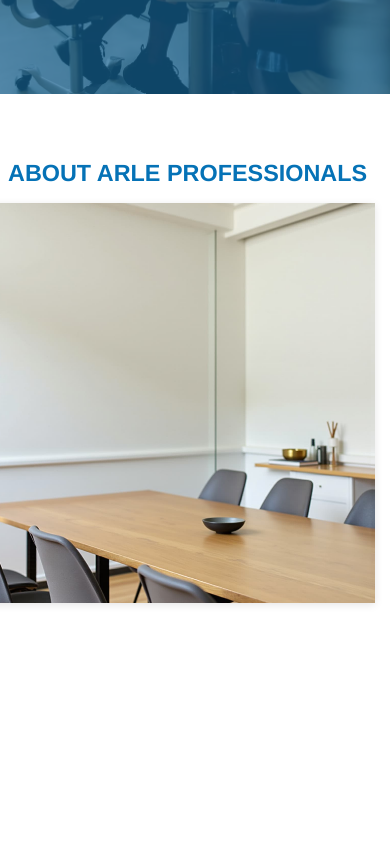
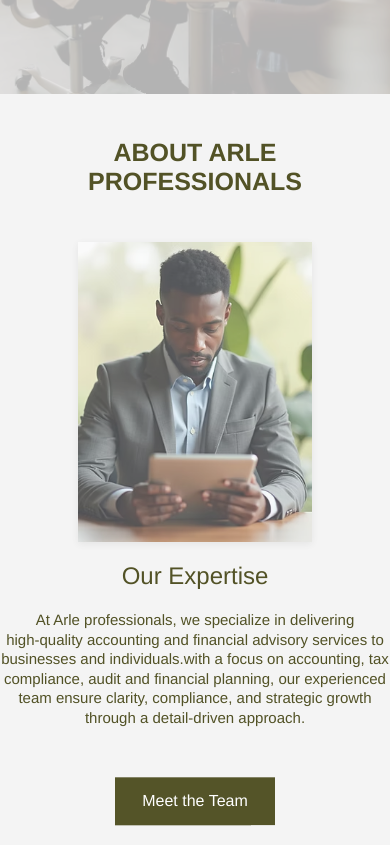
Before and after one commit to Alaoh445/Arle-professionals, a plain HTML site: page index.html in a window 390 px wide. Shown: the part 488-1333 px from the top of the page. Before the commit the page ends 1107 px from the top, so only its background shows below. Drawn offline with Linux system fonts and the light colour scheme.

Commit message:
Commit changes

```diff
--- a/index.html
+++ b/index.html
@@ -59,9 +59,9 @@
         <img src="images/Arle3.jpg" alt="Hero Image" class="hero-image">
         </div>
         <div class="overlay">
-        <h1 class="Arle">Arle Professionals, <br>Your Trusted Partner in Financial Clarity and Growth</h1>
+        <h1 class="Arle">Arle Professionals, <br>Your Trusted Partner in<br> Financial Clarity and Growth</h1>
         <p class="description">At Arle Professionals, we simplify accounting,
-            ensure tax compliance, and guide your financial growth with expert solutions
+            <br>ensure tax compliance, and guide your <br>financial growth with expert solutions<br>
         in accounting, audit, and advisory services.</p>
         <a href="#about" class="btn">Explore more</a>
     </section>
@@ -76,7 +76,20 @@
             <img src="images/Arle5.jpg" alt="About Image" class="about-image">
             </div>
             </section>
-        </section>
+            <section class="about2">
+                <div class="about3">
+                    <img src="images/Arle6.avif" alt="About Image" class="about4">
+                </div>
+                <div class="about5">
+                    <p class="about6">Our Expertise</p>
+                    <p class="about7">At Arle professionals, we specialize in delivering<br> high-quality accounting
+                        and financial advisory services to<br> businesses and individuals.with a focus
+                        on accounting, tax<br> compliance, audit and financial planning, our experienced
+                        <br> team ensure clarity, compliance, and strategic growth<br>
+                        through a detail-driven approach.</p>
+                        <a href="#about" class="about8">Meet the Team</a>
+                </div>
+            </section>
     </section>
 </body>
 </html>
--- a/script.js
+++ b/script.js
@@ -47,4 +47,18 @@ document.addEventListener('DOMContentLoaded', function() {
             closeIcon.style.display = 'none';
         }
     });
+
+    // Animate .wrapper when it enters the viewport
+    const wrapper = document.querySelector('.wrapper');
+    function revealWrapperOnScroll() {
+        if (!wrapper) return;
+        const rect = wrapper.getBoundingClientRect();
+        const windowHeight = window.innerHeight || document.documentElement.clientHeight;
+        if (rect.top < windowHeight - 100) { // 100px before it fully enters
+            wrapper.classList.add('visible');
+            window.removeEventListener('scroll', revealWrapperOnScroll);
+        }
+    }
+    revealWrapperOnScroll();
+    window.addEventListener('scroll', revealWrapperOnScroll);
 });
--- a/style.css
+++ b/style.css
@@ -23,7 +23,7 @@ header {
 }
 .logo {
     margin-left: 40px;
-    font-size: 24px;
+    font-size: 25px;
 }
 .nav-links {
     display: flex;
@@ -208,6 +208,75 @@ header {
     object-fit: cover;
     align-self: flex-end;
 }
+.about2 {
+    display: flex;
+    flex-direction: row;
+    padding: 20px;
+    gap: 20px;
+    height: auto;
+    justify-content: center;
+    align-items: center;
+    margin-top: 50px;
+}
+.about2 .about3 {
+    flex: 1;
+    display: flex;
+    justify-content: flex-start;
+}
+.about2 .about4 {
+   width: 100%;
+   max-width: 300px;
+    height: 250px;
+    border-radius: none;
+    box-shadow: 0 2px 8px rgba(0,0,0,0.1);
+    object-fit: cover;
+    margin-left: 30px;
+}
+.about3 .about4 {
+    height: 400px;
+    object-fit: cover;
+}
+.about2 .about5 {
+    flex: 1;
+    justify-content: center;
+    align-items: center;
+}
+.about5 .about6 {
+    margin-bottom: 50px;
+}
+.about5 .about7 {
+    font-size: 22px;
+    line-height: 1.3;
+    margin-bottom: 50px;
+}
+.about5 .about8 {
+    margin-top: 40px;
+    background-color: rgb(70, 70, 26);
+    color: #ffffff;
+    padding: 15px 20px;
+    border: none;
+    border-radius: none;
+    cursor: pointer;
+    text-decoration: none;
+    font-size: 16px;
+    transition: background-color 0.3s ease-in-out;
+}
+.about5 .about8:hover {
+     background-color: #ffffff;
+    color: rgb(82, 82, 38);
+    outline: 1px solid rgb(82, 82, 38);
+}
+.wrapper {
+    opacity: 0;
+    transform: translateY(40px);
+    transition: opacity 0.8s cubic-bezier(.23,1.01,.32,1),
+    transform 0.8s cubic-bezier(.23,1.01,.32,1);
+}
+
+.wrapper.visible {
+    opacity: 1;
+    transform: translateY(0);
+}
 
 /* Animation keyframes */
 @keyframes fadeInUp {
@@ -235,8 +304,8 @@ header {
 /* Animate image */
 .hero-image {
     opacity: 0;
-    animation: fadeIn 3s ease forwards;
-    animation-delay: 0.4s;
+    animation: fadeIn 8s ease forwards;
+    animation-delay: 1.4s;
 }
 
 /* Animate Arle heading */
@@ -253,33 +322,65 @@ header {
 .overlay .btn {
     animation: fadeInUp 3.4s 2.8s cubic-bezier(.23,1.01,.32,1) forwards;
 }
+.wrapper .about-text,
+.wrapper .about6,
+.wrapper .about7,
+.wrapper .about8 {
+    opacity: 0;
+}
+.about-image {
+    opacity: 0;
+    animation: fadeIn 8s ease forwards;
+    animation-delay: 1.8s;
+}
+.about4 {
+    opacity: 0;
+    animation: fadeIn 8s ease forwards;
+    animation-delay: 2.4s;
+}
+.wrapper .about-text {
+     animation: fadeInUp 0.8s 0.8s cubic-bezier(.23,1.01,.32,1) forwards;
+}
+.wrapper .about6 {
+    animation: fadeInUp 1.8s 1.8s cubic-bezier(.23,1.01,.32,1) forwards;
+}
+
+.wrapper .about7 {
+    animation: fadeInUp 2.4s 2.4s cubic-bezier(.23,1.01,.32,1) forwards;
+}
+
+.wrapper .about8 {
+    animation: fadeInUp 3.4s 3.4s cubic-bezier(.23,1.01,.32,1) forwards;
+}
 
 /* Responsive styles on mobile at 768px below */
 @media (max-width: 768px) {
     header {
-        background-color: #fff !important;
+        background-color: #f4f4f4 !important;
+        position: static;
+        top: auto;
     }
     .menu-toggle {
         display: block;
         margin-left: auto;
         margin-right: 20px;
-        color: rgb(5, 114, 182);
+        color:  rgb(82, 82, 38);
         font-size: 35px;
     }
     .menu-toggle .menu-icon,
     .menu-toggle .close-icon {
-        color: rgb(5, 114, 182) !important;
+        color: rgb(82, 82, 38) !important;
     }
     .logo {
         margin-left: 0px;
-        color: rgb(5, 114, 182);
+        color: rgb(82, 82, 38);
     }
     .nav-links {
         display: none;
         flex-direction: column;
         width: 70%;
         height: 100vh;
-        background: rgb(5, 114, 182);
+        background: white;
         position: absolute;
         top: 60px;
         left: 0;
@@ -299,7 +400,7 @@ header {
     .dropdown-toggle {
         width: 100%;
         text-align: left;
-        color: #ffffff;
+        color: rgb(82, 82, 38);
         padding: 15px 0 15px 0;
         background: none !important;
         border: none;
@@ -378,7 +479,7 @@ header {
         width: 100vw;
         height: 100%;
         color: #ffffff;
-        background: rgba(5, 114, 182, 0.5); /* semi-transparent overlay */
+        background:  rgba(255, 255, 255, 0.6); /* semi-transparent overlay */
         display: flex;
         flex-direction: column;
         justify-content: center;
@@ -387,26 +488,26 @@ header {
         border-radius: 0;
         margin: 0;
         text-align: center;
-        text-shadow: 0 2px 8px rgba(5, 114, 182, 0.5);
+        z-index: 1; /* Ensure it appears above the image */
     }
     .overlay .Arle {
         font-size: 25px;
         margin-bottom: 10px;
-        color: #ffffff;
+        color:  rgb(82, 82, 38);
     }
     .overlay .description {
         font-size: 15px;
-        color: #ffffff;
+        color: rgb(82, 82, 38);
         margin-top: 10px;
         max-width: 90%;
     }
     .overlay .btn {
-    margin-top: 40px;
-    background-color: rgb(5, 114, 182);
+    margin-top: 60px;
+    background-color: rgb(82, 82, 38);
     color: #ffffff;
     padding: 15px 20px;
     border: none;
-    border-radius: 5px;
+    border-radius: 0px;
     cursor: pointer;
     text-decoration: none;
     font-size: 16px;
@@ -414,40 +515,92 @@ header {
     }
     .overlay .btn:hover {
         background-color: #ffffff;
-        color: rgb(5, 114, 182);
+        color: rgb(82, 82, 38);
     }
     .wrapper {
-    background-color: #ffffff;
+    background-color: #f4f4f4;
+    color: rgb(82, 82, 38);
+    margin-top: -50px;
+    }
+    .wrapper .About {
+        flex-direction: column;
+        align-items: center;
+        padding: 20px;
+        gap: 10px;
     }
     .About {
         flex-direction: column;
-        padding: 16px 8px;
-        gap: 16px;
-         color: rgb(5, 114, 182);
+        align-items: center;
+        gap: 0;
+        padding: 0;
     }
      .about-text {
-        margin-left: 0;
-        margin-top: 0;
-        font-size: 20px;
         width: 100%;
-        align-items: flex-start;
-    }
-    .about1 {
-         width: 100vw;
-        margin: 0;
-        padding: 0;
-        border-radius: 0;
+        display: flex;
         justify-content: center;
         align-items: center;
-        position: relative;
+        margin: 24px 0 16px 0;
+        text-align: center;
+    }
+    .about-text h1 {
+        width: 100%;
+        text-align: center;
+        font-size: 25px;
+        margin: 0;
     }
     .about-image {
-    width: 100%;
-    max-width: 100%;
-    height: 400px;
+        display: none;
+    }
+    .about3 .about4 {
+        width: 80vw;
+        max-width: 60vw;
+        height: 300px;
         object-fit: cover;
         margin: 0;
-    border-radius: 0;
         display: block;
+        align-self: center;
+    }
+    .about2 {
+        flex-direction: column;
+        align-items: center;
+        gap: 0;
+        padding: 0;
+        margin: 0;
+    }
+    .wrapper .about6,
+    .wrapper .about7,
+    .wrapper .about8 {
+        text-align: center;
+    }
+    .wrapper .about6 {
+        font-size: 24px;
+        width: 100%;
+        max-width: 420px;
+        margin-top: 20px;
+        margin-bottom: 20px;
+    }
+    .wrapper .about7 {
+        font-size: 15px;
+        width: 100%;
+        max-width: 420px;
+        text-align: center;
+    }
+    .wrapper .about8 {
+        font-size: 16px;
+        display: block;
+        margin: 20px auto 0 auto;  /* Center horizontally */
+        justify-content: center;
+        align-items: center;
+        min-width: 150px;
+        max-width: 160px;
+        text-align: center;
+        padding: 15px 20px;
+         background-color: rgb(82, 82, 38);
+         color: white;
+         margin-bottom: 20px;
+       }
+       .wrapper .about8:hover {
+         background-color: #ffffff;
+        color: rgb(82, 82, 38);
        }
 }
```
Lines whose indentation alone changed are shown as unchanged.
